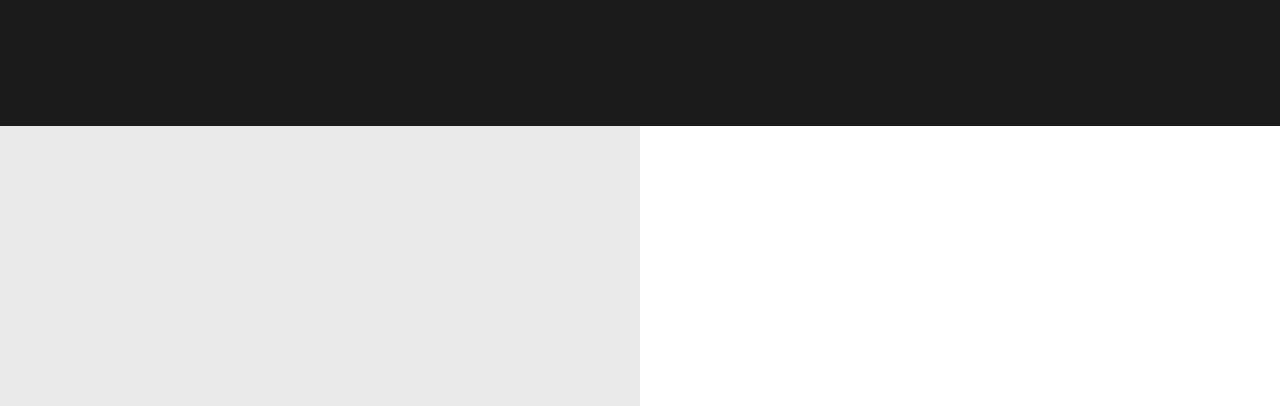
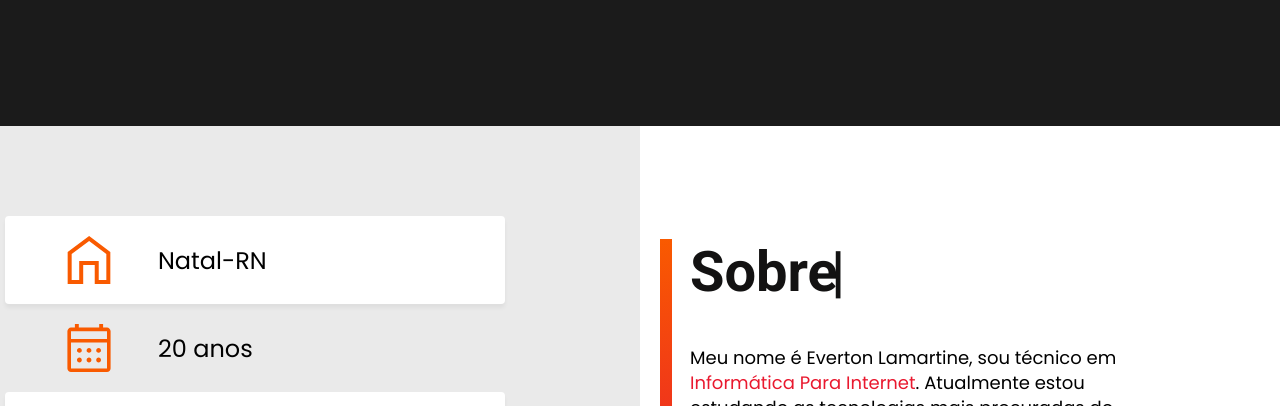
Before and after one commit to elamartine/meu_portfolio, a plain HTML site: page index.html in a window 1280 px wide. Shown: the part 970-1376 px from the top of the page. Drawn offline with nearby package versions, Linux system fonts and the light colour scheme.

Commit message:
Update sobre.css

```diff
--- a/styles/sobre.css
+++ b/styles/sobre.css
@@ -1,7 +1,7 @@
 .sobre {
   background: linear-gradient(90deg, #eaeaea 50%, #fff 50%);
-  padding-top: 230px;
-  padding-bottom: 230px;
+  height: calc(100vh-100px);
+  overflow-x: hidden;
 }
 .lista-sobre ul {
   display: flex;
```
